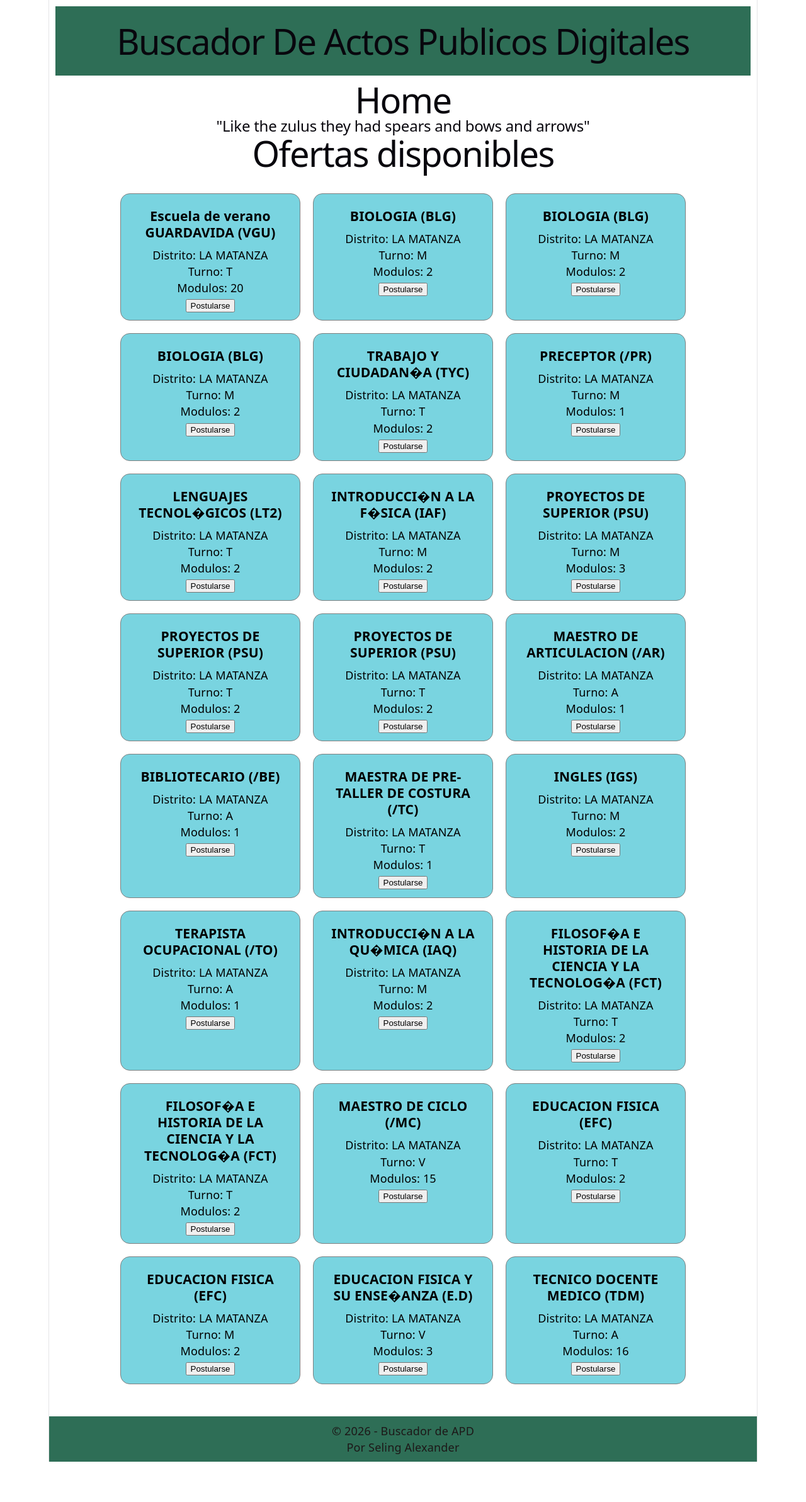
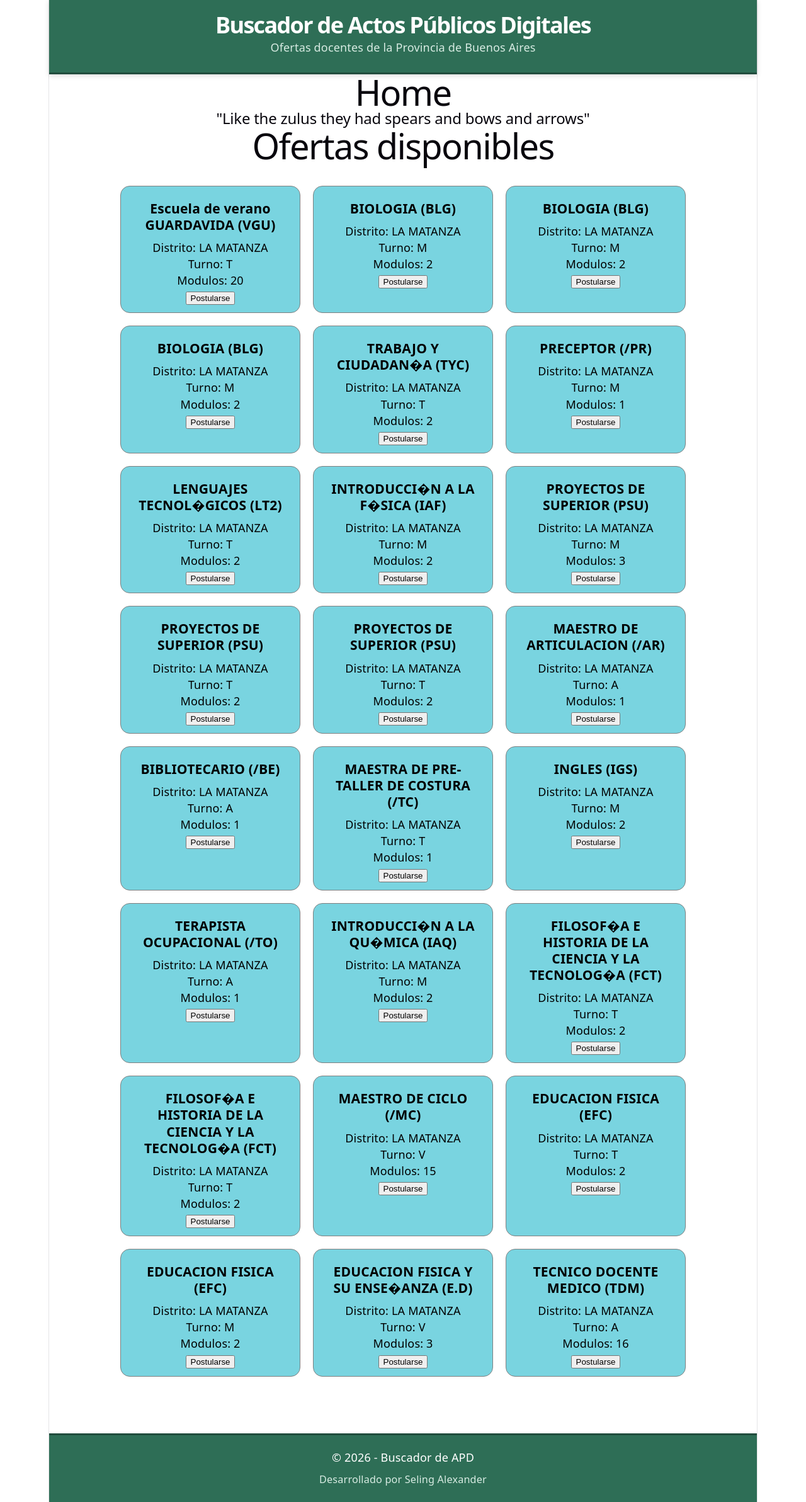
Before and after one commit to alexander5109/TalentoTechReact2026, a React (Vite) app in the folder MyApd/: page / in a window 1280 px wide. Shown: the whole page at 63% size. Before the commit the page ends 2321 px from the top, so only its background shows below. Built offline with nearby package versions, Linux system fonts and the light colour scheme.

Commit message:
footer y header que usen modulecss tambien.

```diff
--- a/MyApd/src/components/Footer.jsx
+++ /dev/null
@@ -1,18 +0,0 @@
-export default function Footer(){
-	const estilo = {
-		textAlign: "center",
-		color: "#1d1818",
-		padding: "10px",
-		marginTop: "15px",
-		backgroundColor: "#2e6e56",
-		// border: "1px solid grey",
-		// margin: "16px 124px",
-	};
-
-	return (
-		<footer style={estilo} >
-			<p> &copy; 2026 - Buscador de APD</p>
-			<p> Por Seling Alexander</p>
-		</footer>
-	)
-};
--- /dev/null
+++ b/MyApd/src/components/Footer/Footer.jsx
@@ -0,0 +1,13 @@
+import styles from "./Footer.module.css"
+
+export default function Footer() {
+	return (
+		<footer className={styles.footer}>
+			<p>© 2026 - Buscador de APD</p>
+
+			<p className={styles.author}>
+				Desarrollado por Seling Alexander
+			</p>
+		</footer>
+	)
+}
--- /dev/null
+++ b/MyApd/src/components/Footer/Footer.module.css
@@ -0,0 +1,14 @@
+.footer {
+	margin-top: 3rem;
+	padding: 1.25rem;
+	text-align: center;
+	background-color: #2e6e56;
+	color: white;
+	border-top: 3px solid #214c3d;
+}
+
+.author {
+	margin-top: 0.5rem;
+	font-size: 0.9rem;
+	color: #d7ebe2;
+}
--- a/MyApd/src/components/Header.jsx
+++ /dev/null
@@ -1,17 +0,0 @@
-export default function Header(){
-	const estilo = {
-		textAlign: "center",
-		color: "#1d1818",
-		padding: "10px",
-		backgroundColor: "#2e6e56",
-		margin: "10px",
-		// border: "1px solid grey",
-		// margin: "16px 124px",
-	};
-
-	return (
-		<header style={estilo} >
-			<h1>Buscador De Actos Publicos Digitales</h1>
-		</header>
-	)
-};
--- /dev/null
+++ b/MyApd/src/components/Header/Header.jsx
@@ -0,0 +1,15 @@
+import styles from "./Header.module.css"
+
+export default function Header() {
+	return (
+		<header className={styles.header}>
+			<h1 className={styles.title}>
+				Buscador de Actos Públicos Digitales
+			</h1>
+
+			<p className={styles.subtitle}>
+				Ofertas docentes de la Provincia de Buenos Aires
+			</p>
+		</header>
+	)
+}
--- /dev/null
+++ b/MyApd/src/components/Header/Header.module.css
@@ -0,0 +1,20 @@
+.header {
+	background-color: #2e6e56;
+	padding: 1.5rem;
+	text-align: center;
+	box-shadow: 0 2px 8px rgba(0, 0, 0, 0.15);
+	border-bottom: 3px solid #214c3d;
+}
+
+.title {
+	margin: 0;
+	color: white;
+	font-size: 2rem;
+	font-weight: 700;
+}
+
+.subtitle {
+	margin-top: 0.5rem;
+	color: #d7ebe2;
+	font-size: 1rem;
+}
--- a/MyApd/src/components/LayoutGeneral.jsx
+++ b/MyApd/src/components/LayoutGeneral.jsx
@@ -1,5 +1,5 @@
-import Header from './Header'
-import Footer from './Footer'
+import Header from './Header/Header'
+import Footer from './Footer/Footer'
 
 export default function LayoutGeneral({ children }) {
 	return (
```
